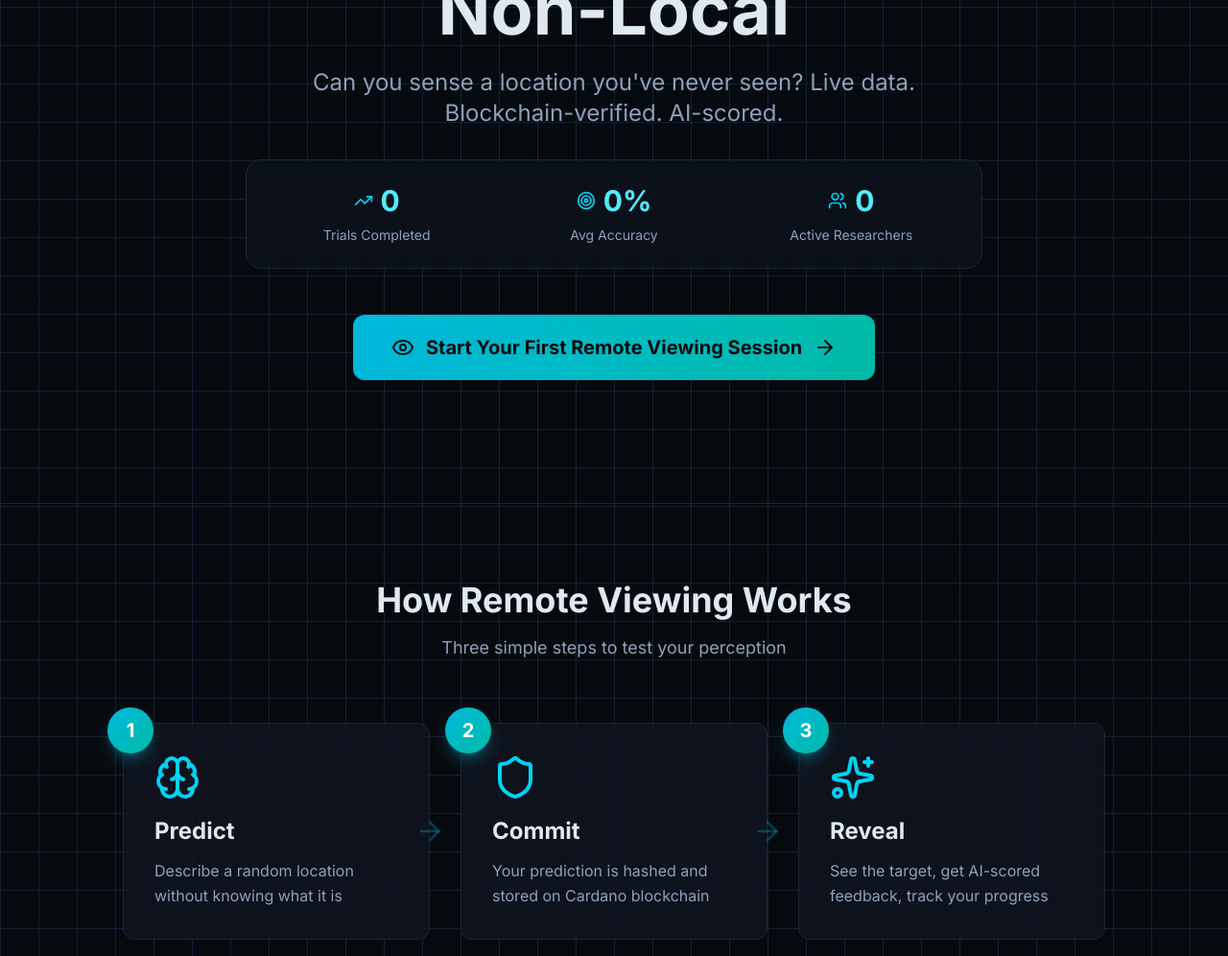
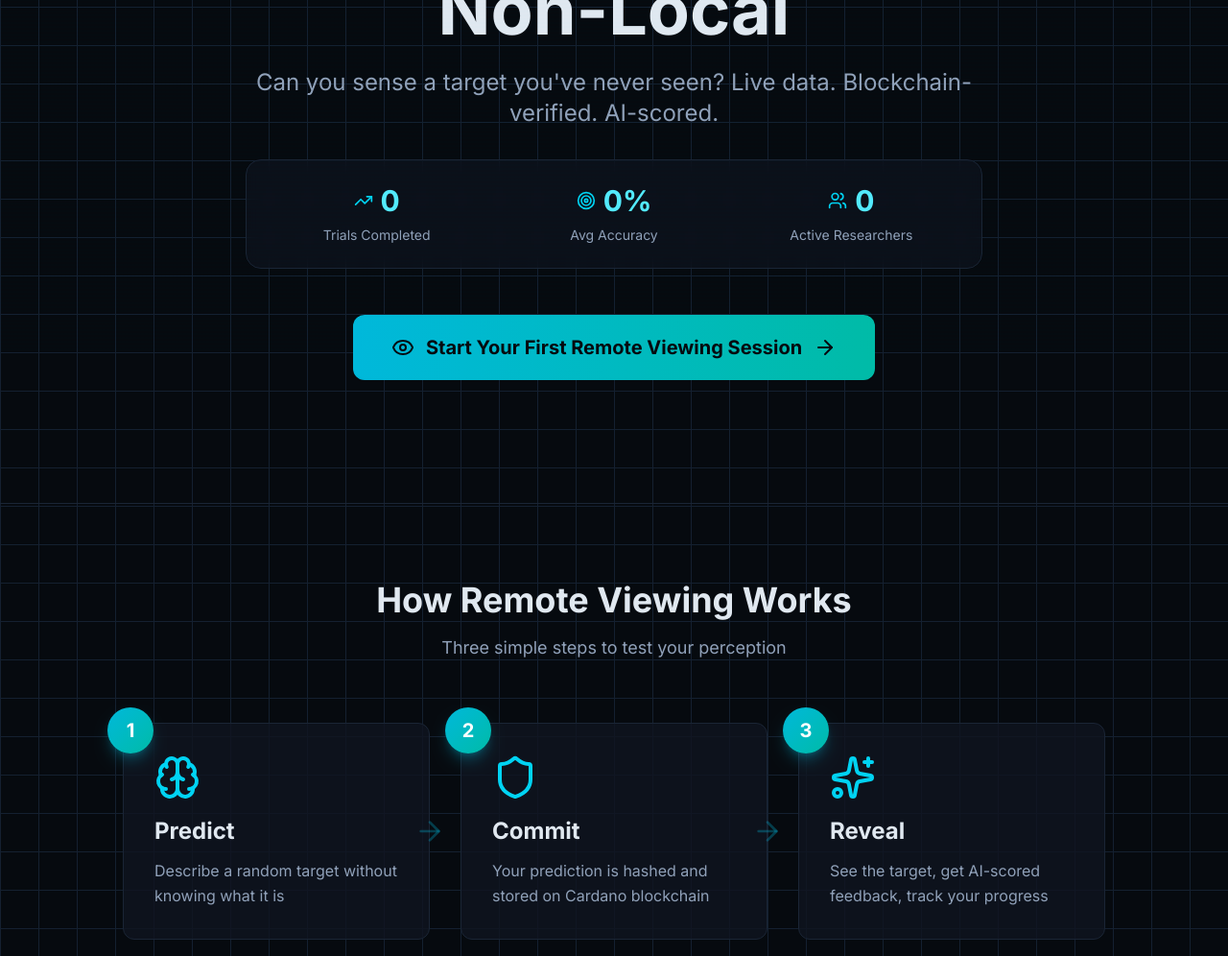
Before and after one commit to alabaster1/Cognosis, a Next.js app: page / in a window 1280 px wide. Shown: the part 433-1429 px from the top of the page at 96% size. Built offline with nearby package versions, Linux system fonts and the light colour scheme; no server answers.

Commit message:
Update homepage: change 'location' to 'target' in RV descriptions
- RV step 1: 'Describe a random target...'
- Hero subheadline: 'Can you sense a target you've never seen?'
- More inclusive of all RV target types

```diff
--- a/src/app/page.tsx
+++ b/src/app/page.tsx
@@ -63,7 +63,7 @@ const rvSteps = [
   {
     number: '1',
     title: 'Predict',
-    description: 'Describe a random location without knowing what it is',
+    description: 'Describe a random target without knowing what it is',
     icon: Brain,
   },
   {
@@ -153,7 +153,7 @@ export default function HomePage() {
 
           {/* Subheadline */}
           <p className="text-xl md:text-2xl text-slate-400 mb-8 max-w-3xl mx-auto">
-            Can you sense a location you've never seen? Live data. Blockchain-verified. AI-scored.
+            Can you sense a target you've never seen? Live data. Blockchain-verified. AI-scored.
           </p>
 
           {/* Stats Ticker - LIVE DATA */}
```
